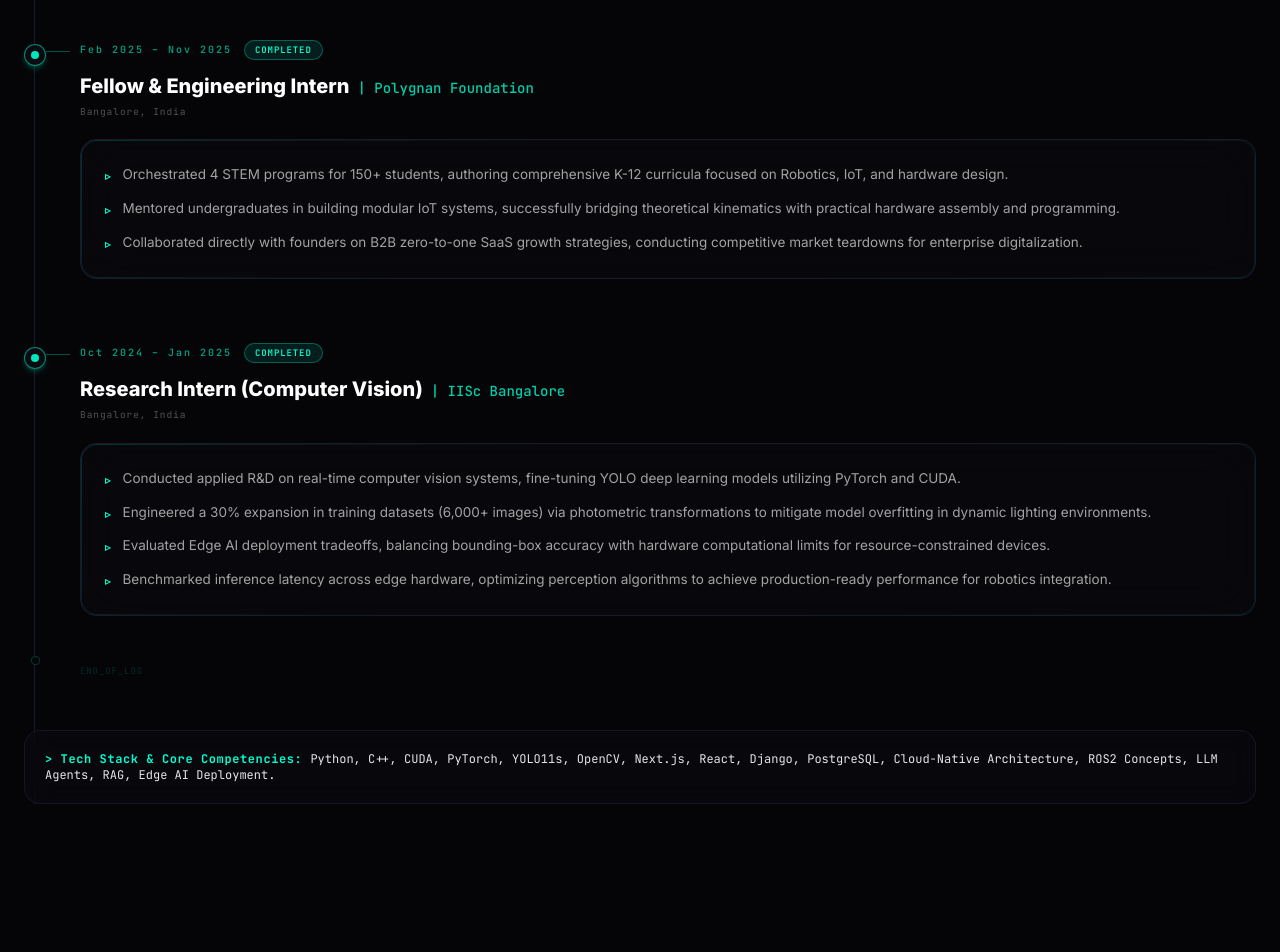
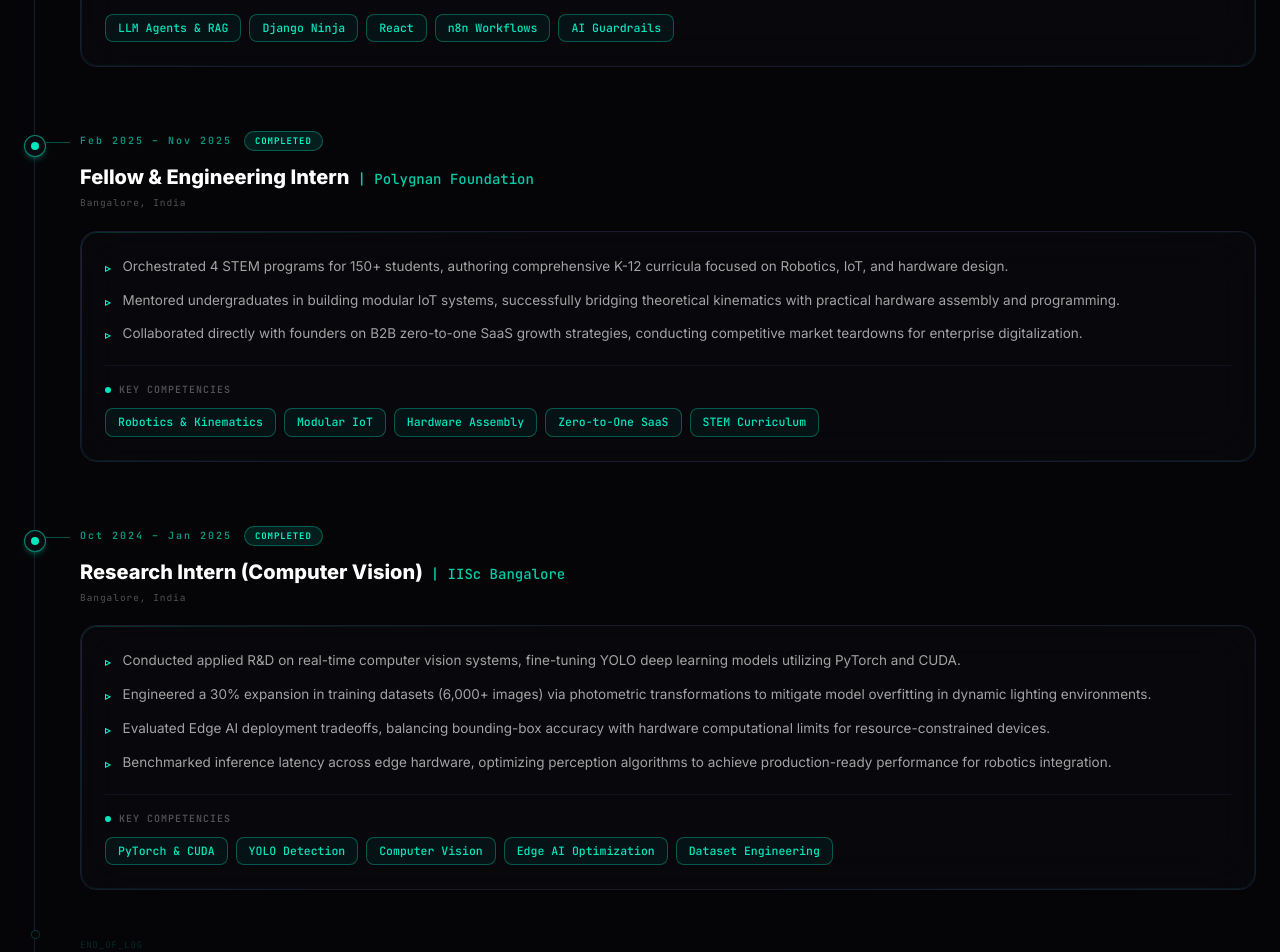
Before and after one commit to GowthamCK/GowthamCK, a React (Vite) app: page / in a window 1280 px wide. Shown: the part 2460-3412 px from the top of the page. Built offline with nearby package versions, Linux system fonts and the light colour scheme.

Commit message:
feat(experience): add top 5 highlight skill badges per role

```diff
--- a/src/components/Experience.jsx
+++ b/src/components/Experience.jsx
@@ -54,6 +54,27 @@ export default function Experience() {
                                                 </li>
                                             ))}
                                         </ul>
+
+                                        {exp.skills && exp.skills.length > 0 && (
+                                            <div className="mt-5 pt-4 border-t border-surface-border/60">
+                                                <div className="flex items-center gap-2 mb-2.5">
+                                                    <span className="w-1.5 h-1.5 rounded-full bg-accent animate-pulse" />
+                                                    <span className="font-mono text-[9px] sm:text-[10px] text-tm uppercase tracking-widest font-semibold">
+                                                        Key Competencies
+                                                    </span>
+                                                </div>
+                                                <div className="flex flex-wrap gap-2">
+                                                    {exp.skills.map((skill, k) => (
+                                                        <span
+                                                            key={k}
+                                                            className="font-mono text-[10.5px] sm:text-[11.5px] border border-accent/30 text-accent/90 bg-accent/5 hover:border-accent hover:text-accent hover:bg-accent/10 rounded-lg px-2.5 sm:px-3 py-1 transition-all duration-200 cursor-default font-medium shadow-sm"
+                                                        >
+                                                            {skill}
+                                                        </span>
+                                                    ))}
+                                                </div>
+                                            </div>
+                                        )}
                                     </div>
                                 </div>
                             </motion.div>
--- a/src/data.js
+++ b/src/data.js
@@ -55,6 +55,13 @@ export const experience = [
         period: "Nov 2025 – Dec 2025",
         location: "Bangalore, India",
         status: "COMPLETED",
+        skills: [
+            "LLM Agents & RAG",
+            "Django Ninja",
+            "React",
+            "n8n Workflows",
+            "AI Guardrails"
+        ],
         points: [
             "Architected a scalable Learning Management System (LMS) using Django Ninja and React with strict Role-Based Access Control (RBAC), supporting 500+ active users.",
             "Engineered multi-agent n8n automation workflows and RAG-based AI agents to optimize internal data retrieval, operations, and user guidance.",
@@ -68,6 +75,13 @@ export const experience = [
         period: "Feb 2025 – Nov 2025",
         location: "Bangalore, India",
         status: "COMPLETED",
+        skills: [
+            "Robotics & Kinematics",
+            "Modular IoT",
+            "Hardware Assembly",
+            "Zero-to-One SaaS",
+            "STEM Curriculum"
+        ],
         points: [
             "Orchestrated 4 STEM programs for 150+ students, authoring comprehensive K-12 curricula focused on Robotics, IoT, and hardware design.",
             "Mentored undergraduates in building modular IoT systems, successfully bridging theoretical kinematics with practical hardware assembly and programming.",
@@ -80,6 +94,13 @@ export const experience = [
         period: "Oct 2024 – Jan 2025",
         location: "Bangalore, India",
         status: "COMPLETED",
+        skills: [
+            "PyTorch & CUDA",
+            "YOLO Detection",
+            "Computer Vision",
+            "Edge AI Optimization",
+            "Dataset Engineering"
+        ],
         points: [
             "Conducted applied R&D on real-time computer vision systems, fine-tuning YOLO deep learning models utilizing PyTorch and CUDA.",
             "Engineered a 30% expansion in training datasets (6,000+ images) via photometric transformations to mitigate model overfitting in dynamic lighting environments.",
```
